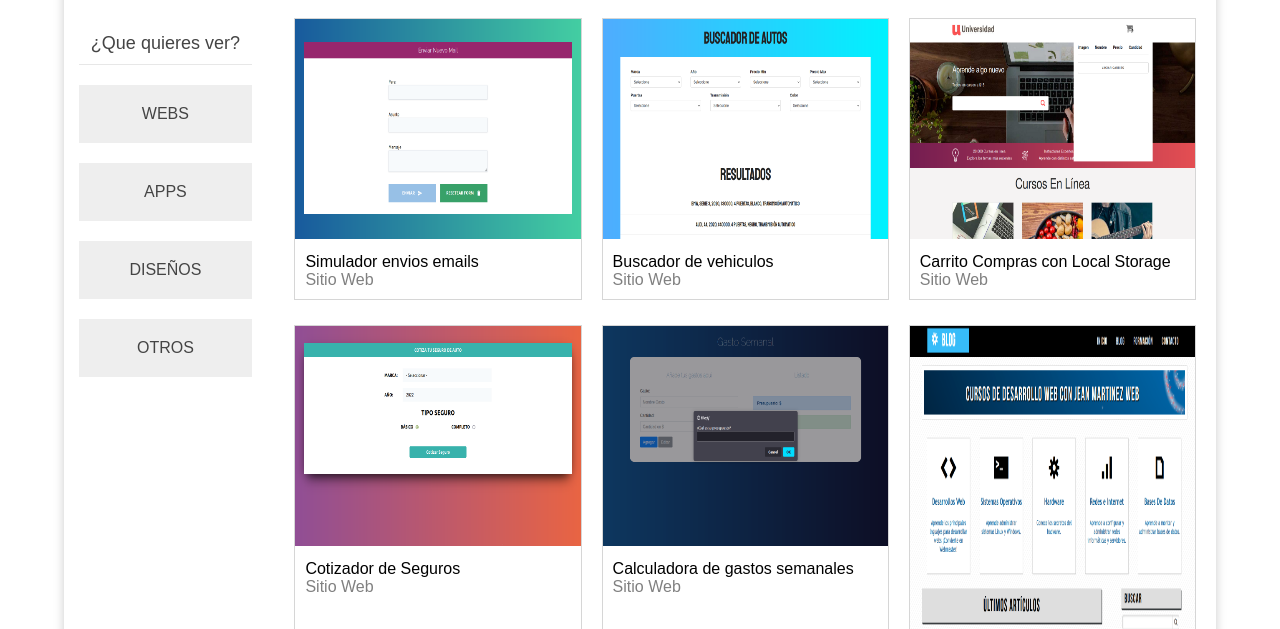
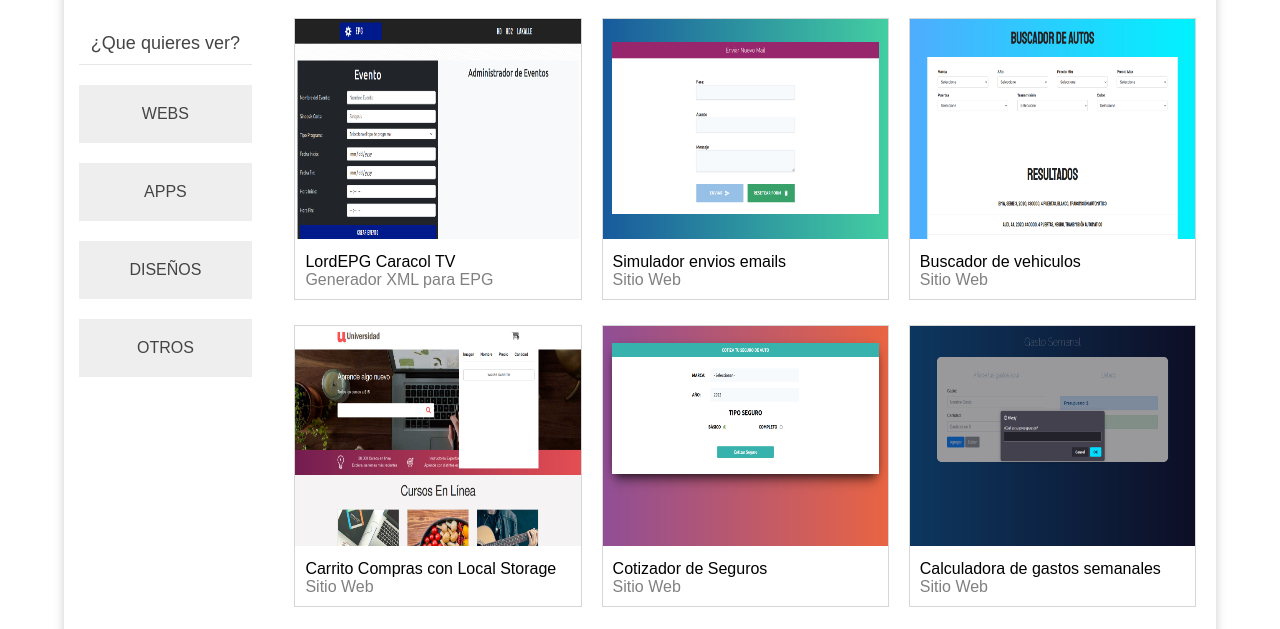
Before and after one commit to jean131-hub/Portafolio, a plain HTML site: page index.html in a window 1280 px wide. Shown: the part 163-792 px from the top of the page. Drawn offline with Linux system fonts and the light colour scheme.

Commit message:
Se añadio Proyecto EPG-Emisión

```diff
--- a/index.html
+++ b/index.html
@@ -41,6 +41,16 @@
             </aside>
 
             <div id="projects">
+
+                <article class="project">
+                    <div class="image-warp">
+                        <img src="./img/LordEPG.png" width="250" height="220">
+                    </div>
+                    <div class="project-info">
+                        <a href="https://jean131-hub.github.io/LordEPG_AppCaracolTV/">LordEPG Caracol TV</a>
+                        <p>Generador XML para EPG</p>
+                    </div>
+                </article>
 
                 <article class="project">
                     <div class="image-warp">
```
Also changed, not shown: img/LordEPG.png (added).
